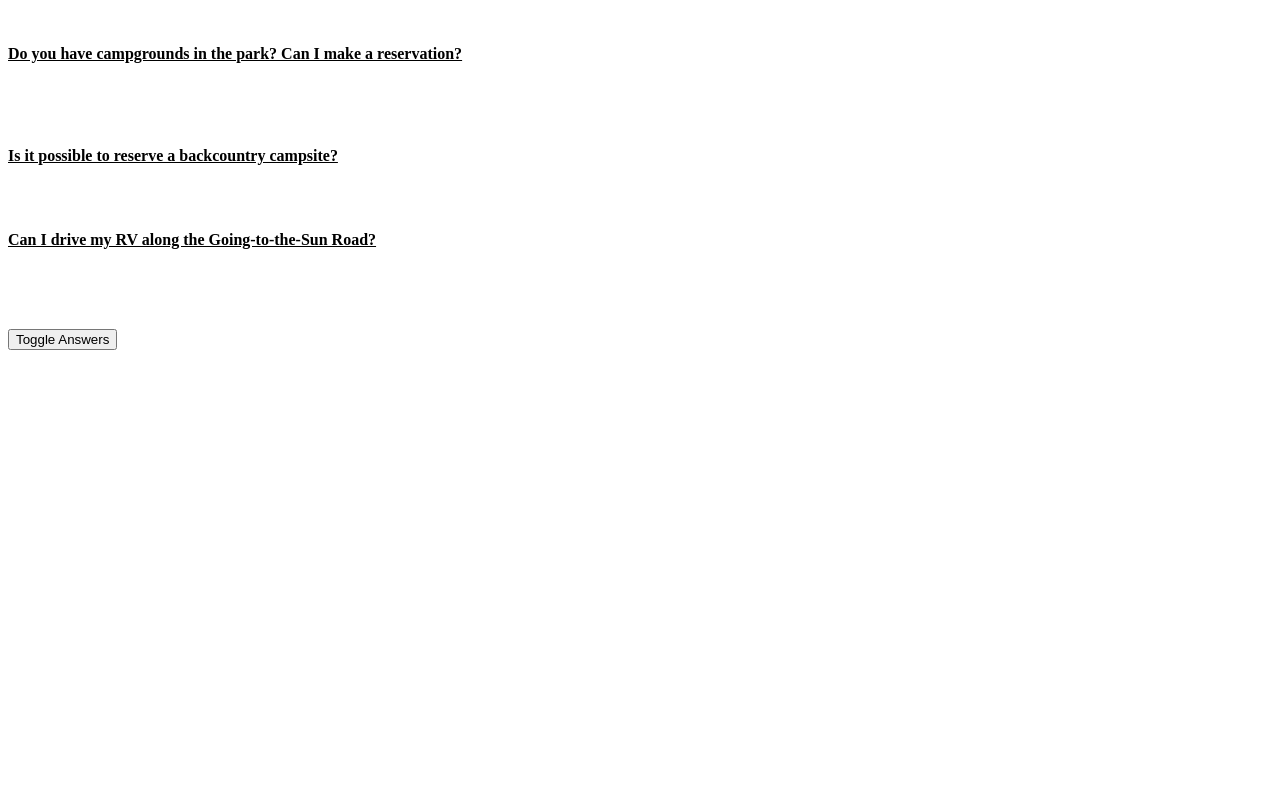
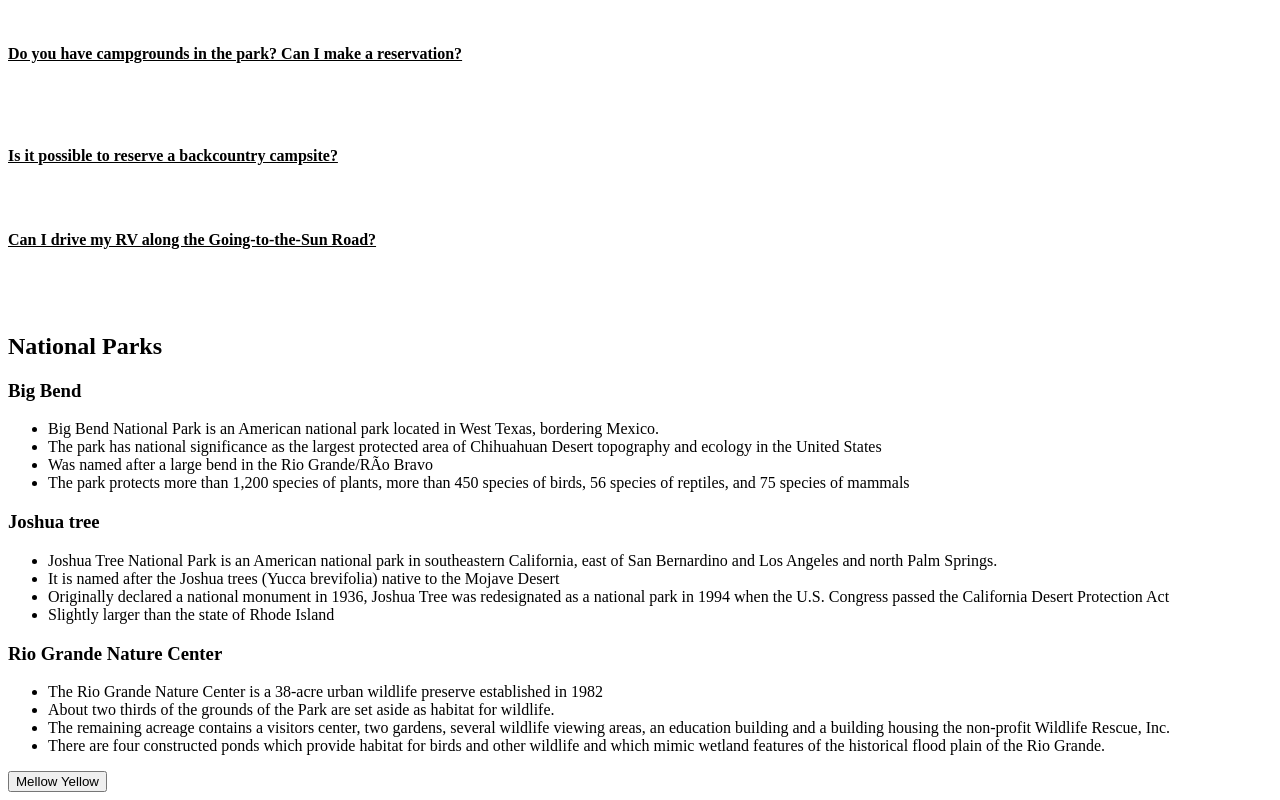
Before and after one commit to LuisSanchez01/codeup-web-exercises, a plain HTML site: page jquery_faq.html in a window 1280 px wide. Shown: the part 587-1387 px from the top of the page. Before the commit the page ends 945 px from the top, so only its background shows below. Drawn offline with nearby package versions, Linux system fonts and the light colour scheme.

Commit message:
add national parks exercise

```diff
--- a/jquery_faq.html
+++ b/jquery_faq.html
@@ -159,6 +159,7 @@
           visibility: hidden;
         }
 
+
     </style>
 </head>
 <body>
@@ -208,23 +209,64 @@
     <dt>Can I drive my RV along the Going-to-the-Sun Road?</dt>
     <dd class="invisible">Vehicles, and vehicle combinations, longer than 21 feet (including bumpers) or wider than 8 feet (including mirrors) are prohibited between Avalanche Campground and the Sun Point parking area. You may however, drive to Avalanche if traveling east, and to Sun Point, if traveling west. Vehicles over 10 feet in height may have difficulty driving west from Logan Pass due to rock overhangs. Stock trucks and trailers may access Packers Roost and Siyeh Bend.</dd>
 </dl>
+<h2 id="national-parks-heading">National Parks</h2>
+<h3>Big Bend</h3>
+<ul id="national-parks-texas">
+    <li>Big Bend National Park is an American national park located in West Texas, bordering Mexico.</li>
+    <li>The park has national significance as the largest protected area of Chihuahuan Desert topography and ecology in the United States</li>
+    <li>Was named after a large bend in the Rio Grande/Río Bravo</li>
+    <li id="last">The park protects more than 1,200 species of plants, more than 450 species of birds, 56 species of reptiles, and 75 species of mammals</li>
+</ul>
+<h3>Joshua tree</h3>
+<ul id="national-park-california">
+    <li>Joshua Tree National Park is an American national park in southeastern California, east of San Bernardino and Los Angeles and north Palm Springs.</li>
+    <li>It is named after the Joshua trees (Yucca brevifolia) native to the Mojave Desert</li>
+    <li>Originally declared a national monument in 1936, Joshua Tree was redesignated as a national park in 1994 when the U.S. Congress passed the California Desert Protection Act</li>
+    <li id="last">Slightly larger than the state of Rhode Island </li>
+</ul>
+<h3>Rio Grande Nature Center</h3>
+<ul id="national-parks-new mexico">
+    <li>The Rio Grande Nature Center is a 38-acre urban wildlife preserve established in 1982</li>
+    <li>About two thirds of the grounds of the Park are set aside as habitat for wildlife.</li>
+    <li>The remaining acreage contains a visitors center, two gardens, several wildlife viewing areas, an education building and a building housing the non-profit Wildlife Rescue, Inc.</li>
+    <li id="last">There are four constructed ponds which provide habitat for birds and other wildlife and which mimic wetland features of the historical flood plain of the Rio Grande.</li>
+</ul>
 
-<button>Toggle Answers</button>
+<button>Mellow Yellow</button>
+<script>
+   $("#national-park-california").last().css("background-color", "yellow");
+   $("#national-parks-texas").last().css("background-color", "yellow");
+   $("#national-park-new mexico").last().css("background-color", "yellow");
+
+   $(document).ready(function () {
+       $("button").click(function () {
+           $("last").each(function (index, element) {
+               $(element).background("highlight")
+           })
+       });
+   })
+
+   $("li").css("background", "yellow").last()
+
+
+</script>
+
 
 <script src="https://code.jquery.com/jquery-2.2.4.js"
         integrity="sha256-iT6Q9iMJYuQiMWNd9lDyBUStIq/8PuOW33aOqmvFpqI="
         crossorigin="anonymous"></script>
 
-<script>
+<!--<button>Toggle Answers</button>-->
+<!--<script>-->
 
-    $(document).ready(function () {
-        $("button").click(function () {
-            $("dd").each(function (index, element) {
-                $(element).toggleClass("invisible")
-            })
-        });
-    })
-</script>
+<!--    $(document).ready(function () {-->
+<!--        $("button").click(function () {-->
+<!--            $("dd").each(function (index, element) {-->
+<!--                $(element).toggleClass("invisible")-->
+<!--            })-->
+<!--        });-->
+<!--    })-->
+<!--</script>-->
 
 </body>
 </html>
```
